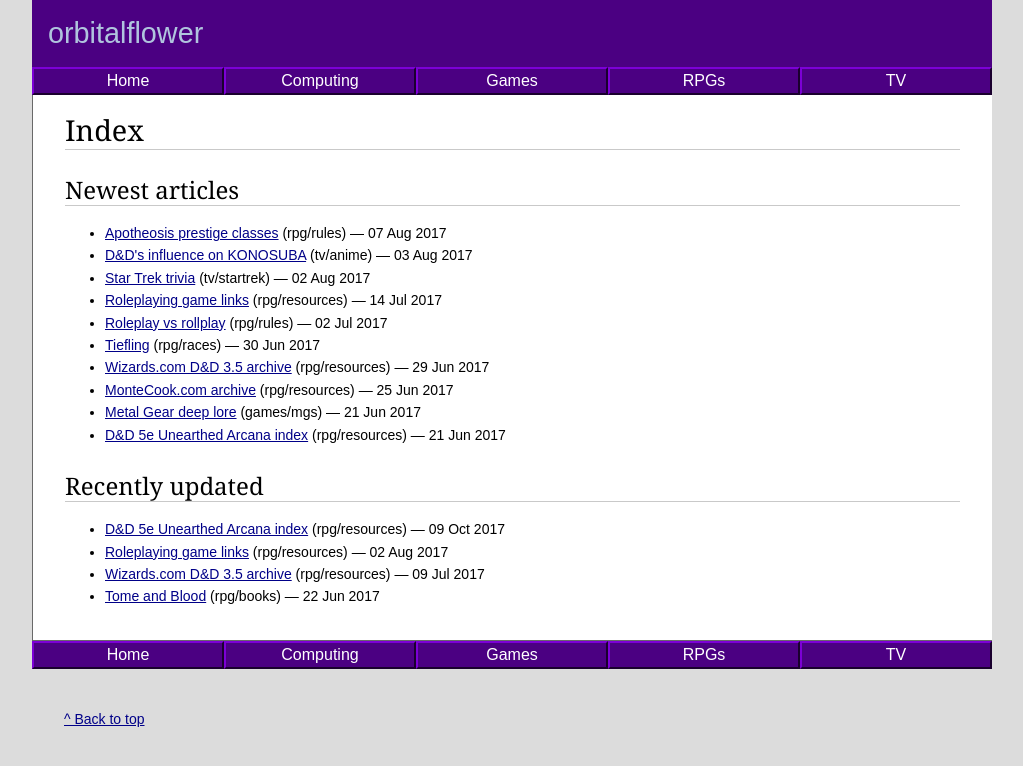
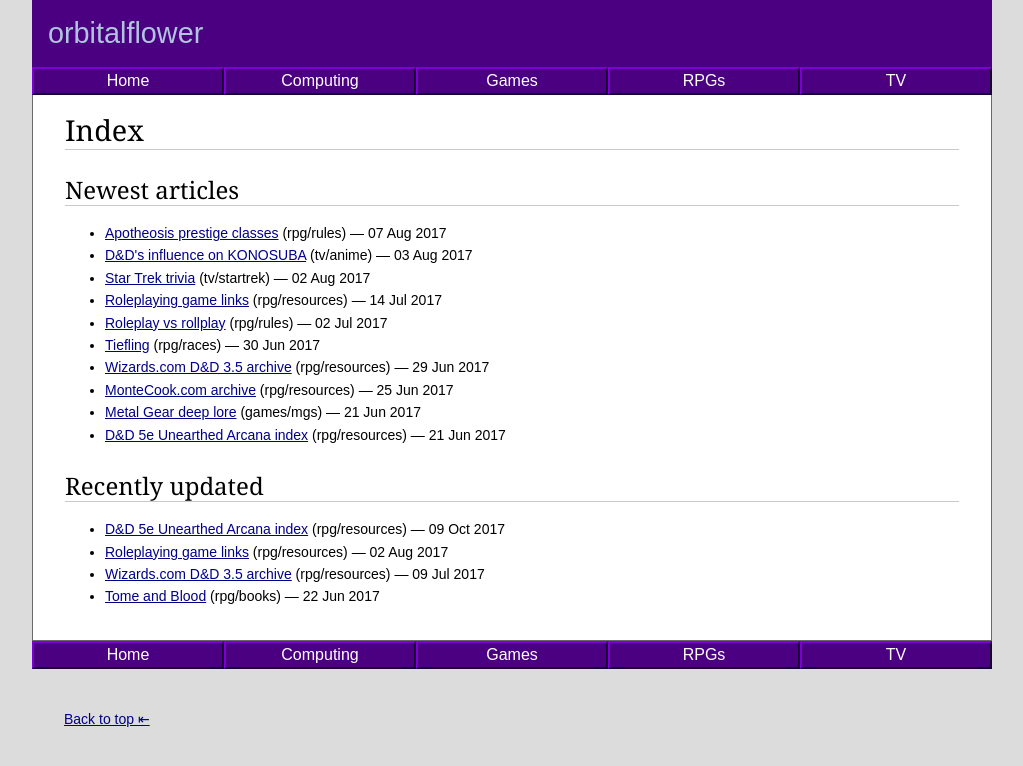
Before and after one commit to orbitalflower/orbitalflower.github.io, a Jekyll site: the page built from index.md, in a window 1280 px wide. Shown: the top 766 px of the page, without its empty margins (128-1151 px from the left). Built offline with Jekyll 4.4.1, drawn with Linux system fonts in a browser that asks for light colours.

Commit message:
Minor layout changes

```diff
--- a/_layouts/default.html
+++ b/_layouts/default.html
@@ -27,7 +27,7 @@
       <p>
       {% if page.date %} Page created: {{ page.date | date_to_long_string }}. {% endif %}
       {% if page.updated %} Last updated: {{ page.updated | date_to_long_string }}. {% endif %}
-      <a href="#">^ Back to top</a>
+      <a href="#">Back to top &#x21E4</a>
       </p>
       </div>
 
--- a/style.css
+++ b/style.css
@@ -74,6 +74,7 @@
 
   background: #fff;
   border-left: 1px solid dimgray;
+  border-right: 1px solid dimgray;
   border-bottom: 1px solid dimgray;
 }
 
@@ -216,7 +217,7 @@
 
 
 #footer {
-  margin-bottom: 4em;
+  margin-bottom: 2em;
 
   padding: 2em;
   font-family: sans-serif;
```
